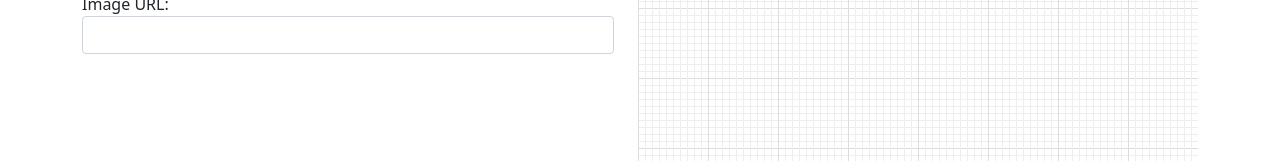
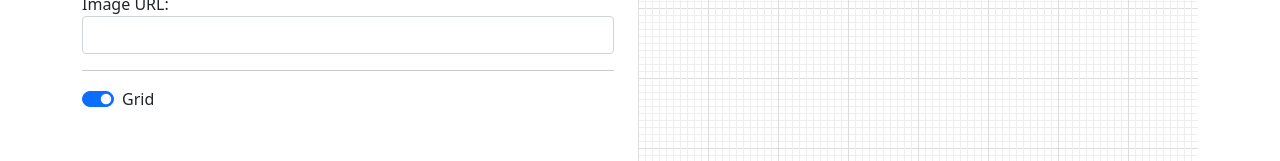
Before and after one commit to monman53/exstitch, a React (Create React App) app: page / in a window 1280 px wide. Shown: the part 274-435 px from the top of the page. Built offline with nearby package versions, Linux system fonts and the light colour scheme.

Commit message:
Code division test using grid

```diff
--- a/src/Editor.tsx
+++ b/src/Editor.tsx
@@ -1,25 +1,11 @@
 import React, { useRef, useEffect, useState } from "react";
-
-interface State {
-  style: string,
-  debug: number,
-  dw: number,
-  dh: number,
-  nw: number,
-  nh: number,
-  grid: number[],
-  imageURL: string,
-  image: HTMLImageElement,
-  eraserEnabled: boolean,
-  brushType: number, // TODO: Use enum
-  color: {
-    key: number, value: string
-  }[],
-  colorSelected: number,
-  colorIdCounter: number,
-};
+import { initialState, StateContext } from "./State";
+import { GridEditor } from "./Grid";
 
 function Editor() {
+  const [state, setState] = useState(initialState);
+  const valueStateContext = { state: state, setState: setState };
+
   const canvasRef = useRef(null);
   const BGCanvasRef = useRef(null);
 
@@ -32,40 +18,6 @@ function Editor() {
     const canvas: any = BGCanvasRef.current;
     return canvas.getContext("2d");
   };
-
-  const image = new Image();
-
-  const dh = 7;
-  const dw = 7;
-  const nh = 80;
-  const nw = 80;
-  let grid: number[] = [];
-  for (var i = 0; i < nh; i++) {
-    for (var j = 0; j < nw; j++) {
-      grid.push(-1);
-    }
-  }
-
-  const imageURL = "";
-
-  const initialState: State = {
-    style: "green",
-    debug: 0,
-    dw: dw,
-    dh: dh,
-    nw: nw,
-    nh: nh,
-    grid: grid,
-    imageURL: imageURL,
-    image: image,
-    eraserEnabled: false,
-    brushType: 1,
-    color: [{ key: 0, value: "#000000" }],
-    colorSelected: 0,
-    colorIdCounter: 1,
-  }
-
-  const [state, setState] = useState(initialState);
 
   const renderBGCanvas = () => {
     const ctx: CanvasRenderingContext2D = getBGContext();
@@ -83,29 +35,32 @@ function Editor() {
     const height = state.nh * state.dh;
     const width = state.nw * state.dw;
     ctx.clearRect(0, 0, width, height);
-    for (var i = 0; i < state.nh; i++) {
-      for (var j = 0; j < state.nw; j++) {
+    for (let i = 0; i < state.nh; i++) {
+      for (let j = 0; j < state.nw; j++) {
         const h = i * state.dh;
         const w = j * state.dw;
-        const palette_id = state.grid[i * state.nw + j];
+        const palette_id = state.data[i * state.nw + j];
         if (palette_id >= 0) {
           //TODO: Optimize here
           const color = state.color.find(e => e.key === palette_id);
           if (color !== undefined) {
             ctx.fillStyle = color.value;
-            ctx.fillRect(w, h, dw, dh)
+            ctx.fillRect(w, h, state.dw, state.dh)
           }
         }
       }
     }
+
+    if (state.grid.visible) {
       // Grids
-    for (var i = 0; i < state.nh; i++) {
+      for (let i = 0; i < state.nh; i++) {
         ctx.fillStyle = i % 10 === 0 ? "#ddd" : "#eee";
         ctx.fillRect(0, i * state.dh, width, 1);
       }
-    for (var j = 0; j < state.nw; j++) {
+      for (let j = 0; j < state.nw; j++) {
         ctx.fillStyle = j % 10 === 0 ? "#ddd" : "#eee";
         ctx.fillRect(j * state.dw, 0, 1, height);
+      }
     }
   };
 
@@ -132,9 +87,9 @@ function Editor() {
     }
 
     // Change grid state (fill one cell)
-    let grid = state.grid;
-    grid[i * state.nw + j] = next_state
-    setState({ ...state, grid: grid })
+    let data = state.data;
+    data[i * state.nw + j] = next_state
+    setState({ ...state, data: data })
   };
 
   const handleColorSelectedChange = (idx: number) => {
@@ -183,11 +138,6 @@ function Editor() {
     }
   }
 
-  const handleEraserChange = (event: React.ChangeEvent<HTMLInputElement>) => {
-    const eraserEnabled = event.target.checked;
-    setState({ ...state, eraserEnabled: eraserEnabled })
-  };
-
   const handleImageURLChange = (event: React.ChangeEvent<HTMLInputElement>) => {
     // Get new imageURL
     const url = event.target.value;
@@ -202,7 +152,7 @@ function Editor() {
   };
 
   const exportData = () => {
-    const jsonString = `data:text/json;chatset=utf-8,${encodeURIComponent(
+    const jsonString = `data:text/json;charset=utf-8,${encodeURIComponent(
       JSON.stringify(state)
     )}`;
     const link = document.createElement("a");
@@ -235,6 +185,7 @@ function Editor() {
   const width = state.dw * state.nw;
 
   return (
+    <StateContext.Provider value={valueStateContext}>
       <div>
         {/* Header */}
         <nav className="navbar navbar-expand-lg navbar-dark bg-dark">
@@ -248,13 +199,13 @@ function Editor() {
                 {/* Load button */}
                 <li className="nav-item">
                   <label>
-                  <a className="nav-link" style={{ cursor: "pointer" }}><i className="bi bi-upload"></i> Load</a>
+                    <span className="nav-link" style={{ cursor: "pointer" }}><i className="bi bi-upload"></i> Load</span>
                     <input style={{ display: "none" }} className="form-control" type="file" onChange={loadData} id="load" />
                   </label>
                 </li>
                 {/* Save button */}
                 <li className="nav-item">
-                <a className="nav-link" onClick={exportData} href=""><i className="bi bi-download"></i> Save</a>
+                  <span className="nav-link" style={{ cursor: "pointer" }} onClick={exportData}><i className="bi bi-download"></i> Save</span>
                 </li>
               </ul>
             </div>
@@ -264,8 +215,6 @@ function Editor() {
         <div className="container">
           <div className="row mt-3">
             {/* Control panel */}
-
-          {/* Palette */}
             <div className="col">
               {/* Brush type */}
               <div className="btn-group" role="group">
@@ -296,6 +245,10 @@ function Editor() {
 
               {/* Image URL */}
               Image URL: <input className="form-control" type="text" value={state.imageURL} onChange={handleImageURLChange} />
+              <hr />
+
+              {/* Grid */}
+              <GridEditor></GridEditor>
             </div>
 
             {/* Canvases */}
@@ -308,6 +261,7 @@ function Editor() {
           </div>
         </div>
       </div >
+    </StateContext.Provider>
   );
 }
 
--- /dev/null
+++ b/src/Grid.tsx
@@ -0,0 +1,23 @@
+import React from "react";
+import { StateContext } from "./State"
+
+export function GridEditor() {
+
+  const stateContext = React.useContext(StateContext)
+  const state = stateContext.state;
+  const setState = stateContext.setState;
+
+  const handleGridVisibleChange = (event: React.ChangeEvent<HTMLInputElement>) => {
+    let grid = state.grid;
+    const new_val = event.target.checked;
+    grid.visible = new_val;
+    setState({ ...state, grid: grid })
+  };
+
+  return (
+    <div className="form-check form-switch">
+      <label className="form-check-label" htmlFor="grid-visible">Grid</label>
+      <input className="form-check-input" type="checkbox" onChange={handleGridVisibleChange} id="grid-visible" checked={state.grid.visible} />
+    </div>
+  );
+}
--- /dev/null
+++ b/src/State.tsx
@@ -0,0 +1,68 @@
+import React from "react";
+
+interface State {
+  style: string,
+  debug: number,
+  dw: number,
+  dh: number,
+  nw: number,
+  nh: number,
+  data: number[],
+  imageURL: string,
+  image: HTMLImageElement,
+  eraserEnabled: boolean,
+  brushType: number, // TODO: Use enum
+  color: {
+    key: number, value: string
+  }[],
+  colorSelected: number,
+  colorIdCounter: number,
+  grid: {
+    visible: boolean,
+  },
+};
+
+const dh = 7;
+const dw = 7;
+const nh = 80;
+const nw = 80;
+let data: number[] = [];
+for (var i = 0; i < nh; i++) {
+  for (var j = 0; j < nw; j++) {
+    data.push(-1);
+  }
+}
+
+export const initialState: State = {
+  style: "green",
+  debug: 0,
+  dw: dw,
+  dh: dh,
+  nw: nw,
+  nh: nh,
+  data: data,
+  imageURL: "",
+  image: new Image(),
+  eraserEnabled: false,
+  brushType: 1,
+  color: [{ key: 0, value: "#000000" }],
+  colorSelected: 0,
+  colorIdCounter: 1,
+  grid: {
+    visible: true,
+  },
+}
+
+interface StateContextType {
+  state: State;
+  setState: React.Dispatch<React.SetStateAction<State>>;
+};
+
+const initialStateContext: StateContextType = {
+  state: initialState,
+  setState: () => { }, // dummy
+};
+
+export const StateContext = React.createContext(
+  initialStateContext
+);
```
Lines whose indentation alone changed are shown as unchanged.
